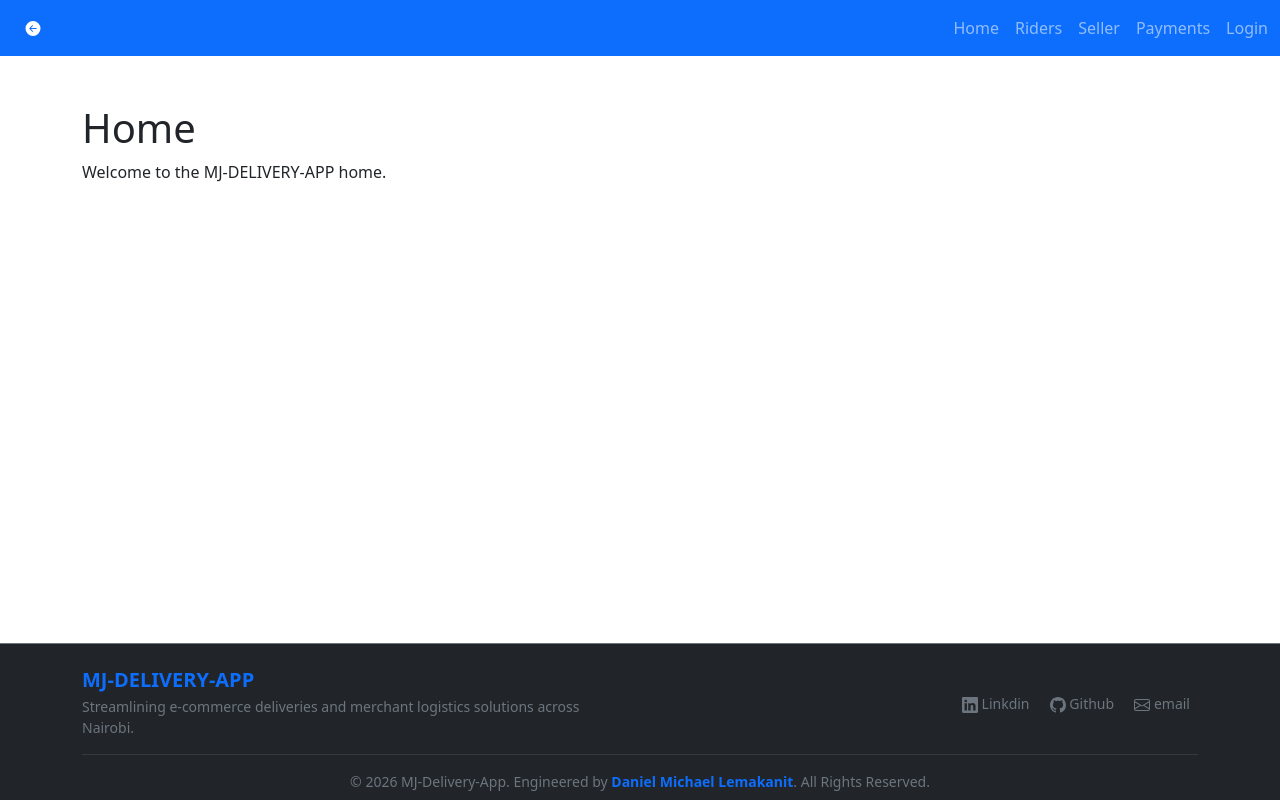
After one commit to MichaelDanielLemakanit/delivery-app, a Flask app: template templates/index.html in a window 1280 px wide. The commit adds this page. Run offline with Flask 3, Linux system fonts and the light colour scheme; the template is opened without the code that fills it, so the values that code supplies are empty.

Commit message:
frontend

```diff
--- a/main.py
+++ b/main.py
@@ -0,0 +1,40 @@
+from flask import Flask, render_template
+
+app = Flask(__name__)
+
+@app.route('/')
+@app.route("/home")
+def home():
+    return render_template('index.html')
+
+@app.route("/dashboard")
+def dashboard():
+    return render_template('dashboard.html')
+
+@app.route("/newdelivery")
+def newdelivery():
+    return render_template('newdelivery.html')
+
+@app.route("/riders")
+def riders():
+    return render_template('riders.html')
+
+@app.route("/seller")
+def seller():
+    return render_template('seller.html')
+
+@app.route("/payments")
+def payments():
+    return render_template('payments.html')
+
+
+@app.route("/notification")
+def notification():
+    return render_template('notification.html')
+
+@app.route("/login")
+def login():
+    return render_template('login.html')
+
+if __name__ == '__main__':
+    app.run(debug=True)
--- a/templates/alldelivery.html
+++ /dev/null
@@ -1 +0,0 @@
-<!-- Pending, Assigned, Completed) -->
--- a/templates/createdelivery.html
+++ /dev/null
@@ -1 +0,0 @@
-<!-- Customer details, pickup, destination, item cost -->
--- /dev/null
+++ b/templates/index.html
@@ -0,0 +1,88 @@
+{% extends "layout.html" %}
+
+{% block content %}
+<!DOCTYPE html>
+<html lang="en">
+<head>
+    <meta charset="UTF-8">
+    <meta name="viewport" content="width=device-width, initial-scale=1.0">
+    <title>Home</title>
+</head>
+<body>
+    <div class="container" style="margin-top: 80px; margin-bottom: 250px;">
+        <h1>Home</h1>
+        <p>Welcome to the MJ-DELIVERY-APP home.</p>
+    </div>
+
+
+
+
+
+
+
+    <!-- footer -->
+    <footer class="bg-dark fixed-bottom text-white pt-4 pb-2 border-top border-secondary mt-auto" data-bs-theme="dark">
+        <div class="container">
+            <div class="row align-items-center">
+                <div class="col-md-6 text-center text-md-start mb-3 mb-md-0">
+                    <h5 class="text-primary fw-bold mb-1">MJ-DELIVERY-APP</h5>
+                    <p class="small text-secondary mb-0">Streamlining e-commerce deliveries and merchant logistics
+                        solutions across Nairobi.</p>
+                </div>
+
+                <div class="col-md-6 text-center text-md-end">
+                    <ul class="list-inline mb-0">
+                        <li class="list-inline-item mx-2"><a href="#"
+                                class="text-secondary text-decoration-none small"><svg
+                                    xmlns="http://www.w3.org/2000/svg" width="16" height="16" fill="currentColor"
+                                    class="bi bi-linkedin" viewBox="0 0 16 16">
+                                    <path
+                                        d="M0 1.146C0 .513.526 0 1.175 0h13.65C15.474 0 16 .513 16 1.146v13.708c0 .633-.526 1.146-1.175 1.146H1.175C.526 16 0 15.487 0 14.854zm4.943 12.248V6.169H2.542v7.225zm-1.2-8.212c.837 0 1.358-.554 1.358-1.248-.015-.709-.52-1.248-1.342-1.248S2.4 3.226 2.4 3.934c0 .694.521 1.248 1.327 1.248zm4.908 8.212V9.359c0-.216.016-.432.08-.586.173-.431.568-.878 1.232-.878.869 0 1.216.662 1.216 1.634v3.865h2.401V9.25c0-2.22-1.184-3.252-2.764-3.252-1.274 0-1.845.7-2.165 1.193v.025h-.016l.016-.025V6.169h-2.4c.03.678 0 7.225 0 7.225z" />
+                                </svg> Linkdin</a></li>
+                        <li class="list-inline-item mx-2"><a href="#"
+                                class="text-secondary text-decoration-none small"><svg
+                                    xmlns="http://www.w3.org/2000/svg" width="16" height="16" fill="currentColor"
+                                    class="bi bi-github" viewBox="0 0 16 16">
+                                    <path
+                                        d="M8 0C3.58 0 0 3.58 0 8c0 3.54 2.29 6.53 5.47 7.59.4.07.55-.17.55-.38 0-.19-.01-.82-.01-1.49-2.01.37-2.53-.49-2.69-.94-.09-.23-.48-.94-.82-1.13-.28-.15-.68-.52-.01-.53.63-.01 1.08.58 1.23.82.72 1.21 1.87.87 2.33.66.07-.52.28-.87.51-1.07-1.78-.2-3.64-.89-3.64-3.95 0-.87.31-1.59.82-2.15-.08-.2-.36-1.02.08-2.12 0 0 .67-.21 2.2.82.64-.18 1.32-.27 2-.27s1.36.09 2 .27c1.53-1.04 2.2-.82 2.2-.82.44 1.1.16 1.92.08 2.12.51.56.82 1.27.82 2.15 0 3.07-1.87 3.75-3.65 3.95.29.25.54.73.54 1.48 0 1.07-.01 1.93-.01 2.2 0 .21.15.46.55.38A8.01 8.01 0 0 0 16 8c0-4.42-3.58-8-8-8" />
+                                </svg> Github</a></li>
+                        <li class="list-inline-item mx-2"><a href="#"
+                                class="text-secondary text-decoration-none small"><svg
+                                    xmlns="http://www.w3.org/2000/svg" width="16" height="16" fill="currentColor"
+                                    class="bi bi-envelope" viewBox="0 0 16 16">
+                                    <path
+                                        d="M0 4a2 2 0 0 1 2-2h12a2 2 0 0 1 2 2v8a2 2 0 0 1-2 2H2a2 2 0 0 1-2-2zm2-1a1 1 0 0 0-1 1v.217l7 4.2 7-4.2V4a1 1 0 0 0-1-1zm13 2.383-4.708 2.825L15 11.105zm-.034 6.876-5.64-3.471L8 9.583l-1.326-.795-5.64 3.47A1 1 0 0 0 2 13h12a1 1 0 0 0 .966-.741M1 11.105l4.708-2.897L1 5.383z" />
+                                </svg> email</a></li>
+                    </ul>
+                </div>
+            </div>
+
+            <hr class="text-secondary my-3">
+
+            <div class="row">
+                <div class="col-12 text-center">
+                    <p class="small text-secondary mb-0">&copy; 2026 MJ-Delivery-App. Engineered by <span
+                            class="text-primary fw-semibold">Daniel Michael Lemakanit</span>. All Rights Reserved.</p>
+                </div>
+            </div>
+            <!-- botton -->
+
+        </div>
+    </footer>
+
+
+
+
+
+
+
+
+
+
+
+
+
+    {% endblock %}
+
+</body>
+</html>
--- a/templates/layout.html
+++ b/templates/layout.html
@@ -1,5 +1,3 @@
-{{% extends "base.html" %}}
-{{% block content %}}
 <!DOCTYPE html>
 <html lang="en">
 
@@ -7,7 +5,7 @@
     <meta charset="UTF-8">
     <meta name="viewport" content="width=device-width, initial-scale=1.0">\
     <link rel="stylesheet" href="https://cdn.jsdelivr.net/npm/bootstrap@5.3.8/dist/css/bootstrap.min.css">
-    <title>Home</title>
+    <title>{% block title %}{% endblock %}</title>
 </head>
 
 <body>
@@ -33,7 +31,7 @@
                 <div class="offcanvas-body">
                     <ul class="navbar-nav d-flex">
                         <li class="nav-item">
-                                <a class="nav-link" href="#">
+                            <a class="nav-link" href="{{ url_for('dashboard') }}">
                                 <svg xmlns="http://www.w3.org/2000/svg" width="16" height="16" fill="currentColor"
                                     class="bi bi-house-door" viewBox="0 0 16 16">
                                     <path
@@ -42,7 +40,7 @@
                                 Dashboard</a>
                         </li>
                         <li class="nav-item">
-                                <a class="nav-link" href="#">
+                            <a class="nav-link" href="{{ url_for('newdelivery') }}">
                                 <svg xmlns="http://www.w3.org/2000/svg" width="16" height="16" fill="currentColor"
                                     class="bi bi-plus-circle-fill" viewBox="0 0 16 16">
                                     <path
@@ -51,7 +49,7 @@
                                 New Delivery</a>
                         </li>
                         <li class="nav-item">
-                                <a class="nav-link" href="#">
+                            <a class="nav-link" href="{{ url_for('dashboard') }}">
                                 <svg xmlns="http://www.w3.org/2000/svg" width="16" height="16" fill="currentColor"
                                     class="bi bi-eye" viewBox="0 0 16 16">
                                     <path
@@ -62,7 +60,7 @@
                                 All Deliveries</a>
                         </li>
                         <li class="nav-item">
-                                <a class="nav-link" href="#">
+                            <a class="nav-link" href="{{ url_for('riders') }}">
                                 <svg xmlns="http://www.w3.org/2000/svg" width="16" height="16" fill="currentColor"
                                     class="bi bi-geo-alt" viewBox="0 0 16 16">
                                     <path
@@ -72,7 +70,7 @@
                                 Riders</a>
                         </li>
                         <li class="nav-item">
-                                <a class="nav-link" href="#">
+                            <a class="nav-link" href="{{ url_for('seller') }}">
                                 <svg xmlns="http://www.w3.org/2000/svg" width="16" height="16" fill="currentColor"
                                     class="bi bi-person-check" viewBox="0 0 16 16">
                                     <path
@@ -83,7 +81,7 @@
                                 Seller</a>
                         </li>
                         <li class="nav-item">
-                                <a class="nav-link" href="#">
+                            <a class="nav-link" href="{{ url_for('payments') }}">
                                 <svg xmlns="http://www.w3.org/2000/svg" width="16" height="16" fill="currentColor"
                                     class="bi bi-wallet2" viewBox="0 0 16 16">
                                     <path
@@ -92,7 +90,7 @@
                                 Payments</a>
                         </li>
                         <li class="nav-item">
-                                <a class="nav-link" href="#">
+                            <a class="nav-link" href="{{ url_for('login') }}">
                                 <svg xmlns="http://www.w3.org/2000/svg" width="16" height="16" fill="currentColor"
                                     class="bi bi-flag" viewBox="0 0 16 16">
                                     <path
@@ -101,12 +99,12 @@
                                 Reports</a>
                         </li>
                     </ul>
-                        <div class=" fixed-bottom" style=" padding-bottom: 210px;">
+                    <div class=" fixed-bottom">
                         <ul>
                             <li style="list-style: none;">
                                 <a class="nav-link" href="#">
-                                        <svg xmlns="http://www.w3.org/2000/svg" width="16" height="16"
-                                            fill="currentColor" class="bi bi-gear" viewBox="0 0 16 16">
+                                    <svg xmlns="http://www.w3.org/2000/svg" width="16" height="16" fill="currentColor"
+                                        class="bi bi-gear" viewBox="0 0 16 16">
                                         <path
                                             d="M8 4.754a3.246 3.246 0 1 0 0 6.492 3.246 3.246 0 0 0 0-6.492M5.754 8a2.246 2.246 0 1 1 4.492 0 2.246 2.246 0 0 1-4.492 0" />
                                         <path
@@ -118,73 +116,53 @@
                     </div>
                 </div>
             </div>
-                <div class="d-flex justify-content-sm-between">
+            <!-- upnavbar -->
+            <div class="d-flex justify-content-sm-between ">
                 <ul class="navbar-nav d-flex flex-row gap-3">
                     <li class="nav-item">
-                            <a class="nav-link" href="#">Dashboard</a>
+                        <a class="nav-link" href="{{ url_for('home') }}">Home</a>
                     </li>
                     <li class="nav-item">
-                            <a class="nav-link" href="#">Riders</a>
+                        <a class="nav-link" href="{{ url_for('riders') }}">Riders</a>
                     </li>
                     <li class="nav-item">
-                            <a class="nav-link" href="#">Seller</a>
+                        <a class="nav-link" href="{{ url_for('seller') }}">Seller</a>
                     </li>
                     <li class="nav-item">
-                            <a class="nav-link" href="#">Payments</a>
+                        <a class="nav-link" href="{{ url_for('payments') }}">Payments</a>
                     </li>
                     <li class="nav-item">
-                            <a class="nav-link" href="#">Logs</a>
+                        <a class="nav-link" href="{{ url_for('login') }}">Login</a>
                     </li>
                 </ul>
             </div>
             <!-- notification icon -->
-                <div>
-                    <svg xmlns="http://www.w3.org/2000/svg" width="16" height="16" fill="currentColor"
-                        class="bi bi-bell" viewBox="0 0 16 16">
+            <!-- <div>
+                <svg xmlns="http://www.w3.org/2000/svg" width="16" height="16" fill="currentColor" class="bi bi-bell"
+                    viewBox="0 0 16 16">
                     <path
                         d="M8 16a2 2 0 0 0 2-2H6a2 2 0 0 0 2 2M8 1.918l-.797.161A4 4 0 0 0 4 6c0 .628-.134 2.197-.459 3.742-.16.767-.376 1.566-.663 2.258h10.244c-.287-.692-.502-1.49-.663-2.258C12.134 8.197 12 6.628 12 6a4 4 0 0 0-3.203-3.92zM14.22 12c.223.447.481.801.78 1H1c.299-.199.557-.553.78-1C2.68 10.2 3 6.88 3 6c0-2.42 1.72-4.44 4.005-4.901a1 1 0 1 1 1.99 0A5 5 0 0 1 13 6c0 .88.32 4.2 1.22 6" />
                 </svg>
-                    <!-- user profile icon -->
                 <svg xmlns="http://www.w3.org/2000/svg" width="16" height="16" fill="currentColor"
                     class="bi bi-person-circle" viewBox="0 0 16 16">
                     <path d="M11 6a3 3 0 1 1-6 0 3 3 0 0 1 6 0z" />
                     <path fill-rule="evenodd"
                         d="M0 8a8 8 0 1 1 16 0A8 8 0 0 1 0 8zm8-7a7 7 0 0 0-5.468 11.37c.713-.872.964-1.34.964-2.11C3.496 9.633 4.633 8.5 6.001 8.5c1.368 0 2.505 1.133 2.505 2.26c0 .77.25 1.238.964 2.11A7 7 0 0 0 8 .999z" />
                 </svg>
-                </div>
+            </div> -->
         </div>
     </nav>
 
-    <!-- footer -->
-    <footer class="bg-dark fixed-bottom text-white pt-4 pb-2 border-top border-secondary mt-auto" data-bs-theme="dark">
-        <div class="container">
-            <div class="row align-items-center">
-                <div class="col-md-6 text-center text-md-start mb-3 mb-md-0">
-                    <h5 class="text-primary fw-bold mb-1">MJ-DELIVERY-APP</h5>
-                    <p class="small text-secondary mb-0">Streamlining e-commerce deliveries and merchant logistics solutions across Nairobi.</p>
-                </div>
+    {% block content %}
 
-                <div class="col-md-6 text-center text-md-end">
-                    <ul class="list-inline mb-0">
-                        <li class="list-inline-item mx-2"><a href="#" class="text-secondary text-decoration-none small">Dashboard</a></li>
-                        <li class="list-inline-item mx-2"><a href="#" class="text-secondary text-decoration-none small">Deliveries</a></li>
-                        <li class="list-inline-item mx-2"><a href="#" class="text-secondary text-decoration-none small">Riders</a></li>
-                        <li class="list-inline-item mx-2"><a href="#" class="text-secondary text-decoration-none small">Payments</a></li>
-                    </ul>
-                </div>
-            </div>
 
-            <hr class="text-secondary my-3">
 
-            <div class="row">
-                <div class="col-12 text-center">
-                    <p class="small text-secondary mb-0">&copy; 2026 MJ-Delivery-App. Engineered by <span class="text-primary fw-semibold">Daniel Michael Lemakanit</span>. All Rights Reserved.</p>
-                </div>
-            </div>
-        </div>
-    </footer>
+    {% endblock %}
 
-    {{% endblock %}}
+
+
+
+
 
 
     <script src="https://cdn.jsdelivr.net/npm/@popperjs/core@2.11.8/dist/umd/popper.min.js"
--- a/templates/ridermanagment.html
+++ /dev/null
@@ -1 +0,0 @@
-<!-- List, Add Rider, Availability toggle -->
```
Also changed, not shown: templates/dashboard.html (added, +8 -0 lines), templates/login.html (+49 -1 lines), templates/newdelivery.html (added, +65 -0 lines), templates/payment.html (+8 -1 lines), templates/profile.html (+8 -0 lines), templates/register.html (+40 -0 lines), templates/riders.html (added, +8 -0 lines), templates/sellerdashboard.html (+8 -0 lines), templates/tracking.html (+8 -1 lines), static/images/backround.png (added), templates/notification.html (added). Lines whose indentation alone changed are shown as unchanged.
